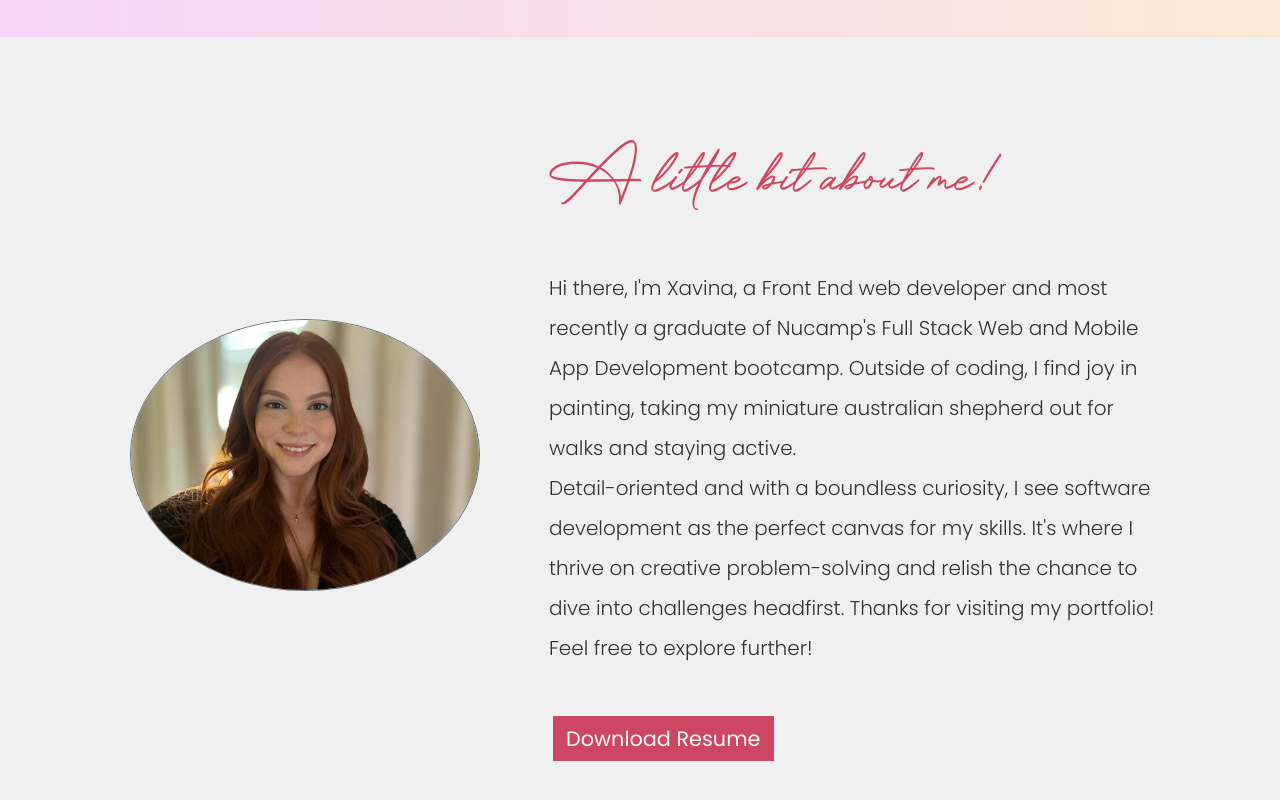
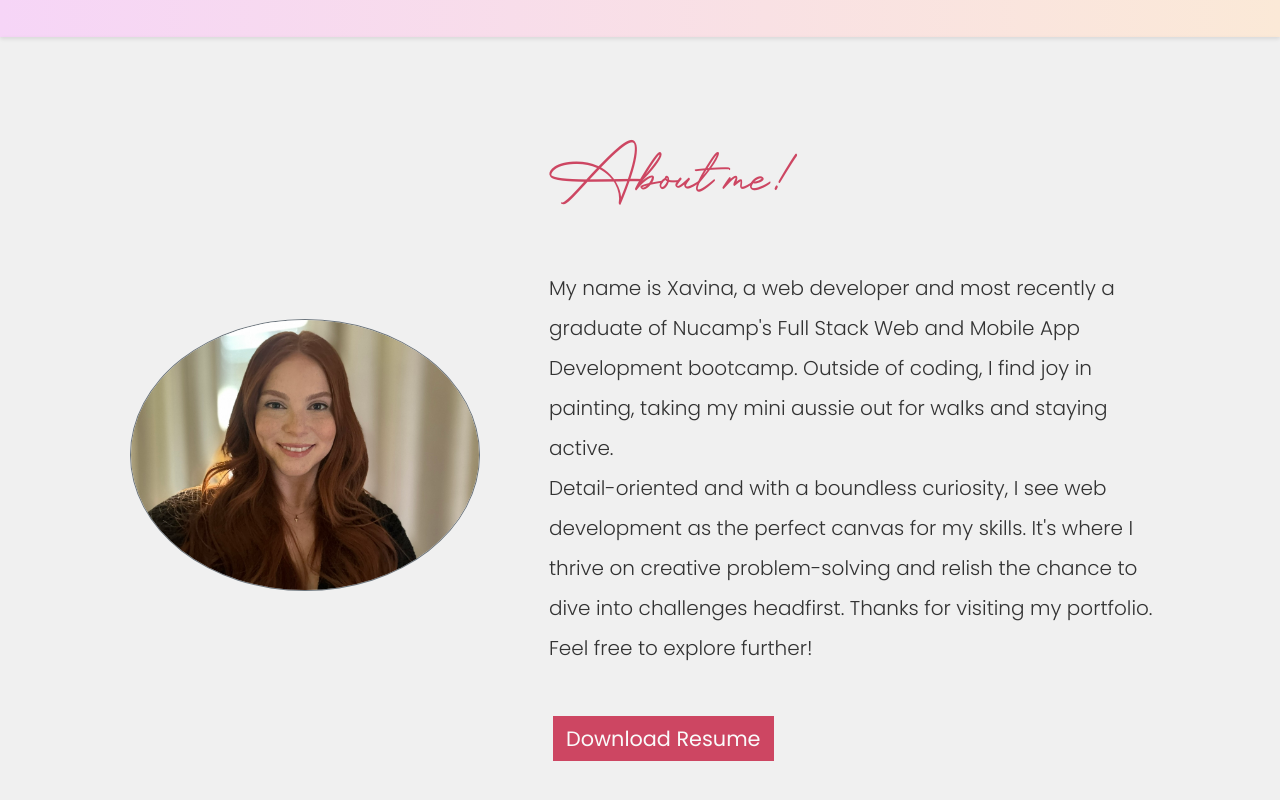
Before and after one commit to xavinanegron/portfolio, a React (Create React App) app: page / in a window 1280 px wide. Shown: the part 900-1700 px from the top of the page. Built offline with nearby package versions, Linux system fonts and the light colour scheme.

Commit message:
changed some info

```diff
--- a/src/home/about/About.js
+++ b/src/home/about/About.js
@@ -27,9 +27,7 @@ function About() {
 						/>
 					</div>
 					<div className='col-lg-7'>
-						<h2 className='display-2 mb-5 text-start'>
-							A little bit about me!
-						</h2>
+						<h2 className='display-2 mb-5 text-start'>About me!</h2>
 
 						<p
 							className='about-info lead text-start'
@@ -38,15 +36,13 @@ function About() {
 								color: '#333333',
 							}}
 						>
-							Hi there, I'm Xavina, a Front End web developer and most recently
-							a graduate of Nucamp's Full Stack Web and Mobile App Development
-							bootcamp. Outside of coding, I find joy in painting, taking my
-							miniature australian shepherd out for walks and staying active.{' '}
-							<br />
-							Detail-oriented and with a boundless curiosity, I see software
+							My name is Xavina, a web developer and most recently a graduate of
+							Nucamp's Full Stack Web and Mobile App Development bootcamp.
+							Outside of coding, I find joy in painting, taking my mini aussie out for walks and staying active. <br />
+							Detail-oriented and with a boundless curiosity, I see web
 							development as the perfect canvas for my skills. It's where I
 							thrive on creative problem-solving and relish the chance to dive
-							into challenges headfirst. Thanks for visiting my portfolio! Feel
+							into challenges headfirst. Thanks for visiting my portfolio. Feel
 							free to explore further!
 						</p>
 						<p className='lead text-start'>
--- a/src/home/projects/Projects.js
+++ b/src/home/projects/Projects.js
@@ -79,7 +79,7 @@ function Projects() {
 						overflowY: 'hidden',
 					}}
 				>
-					Some of my Work!
+					Some of my Projects!
 				</h2>
 				<div className='row'>
 					{projects.map((project) => (
--- a/src/index.css
+++ b/src/index.css
@@ -99,6 +99,17 @@ body {
 	width: 100vw;
 	margin: 0;
 	box-shadow: 0 2px 4px rgba(0, 0, 0, 0.1);
+	animation: slideIn 1s ease-in-out forwards;
+}
+@keyframes slideIn {
+	from {
+		opacity: 0;
+		transform: translateY(50px);
+	}
+	to {
+		opacity: 1;
+		transform: translateY(0);
+	}
 }
 #home h1 {
 	font-size: 4.7rem;
```
